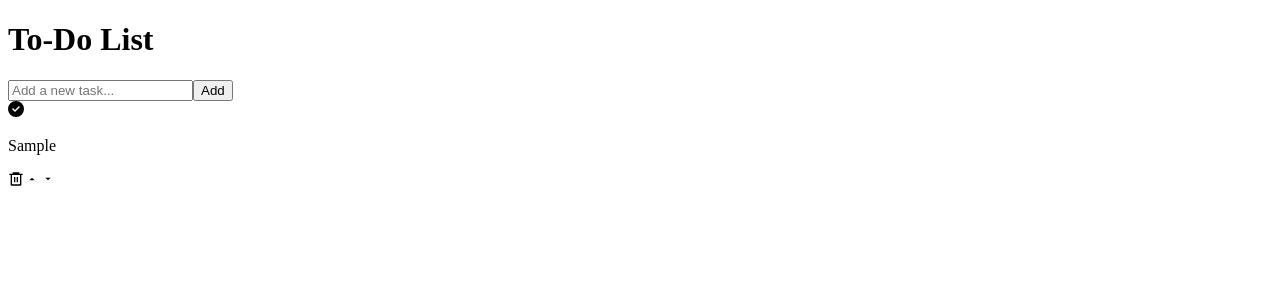
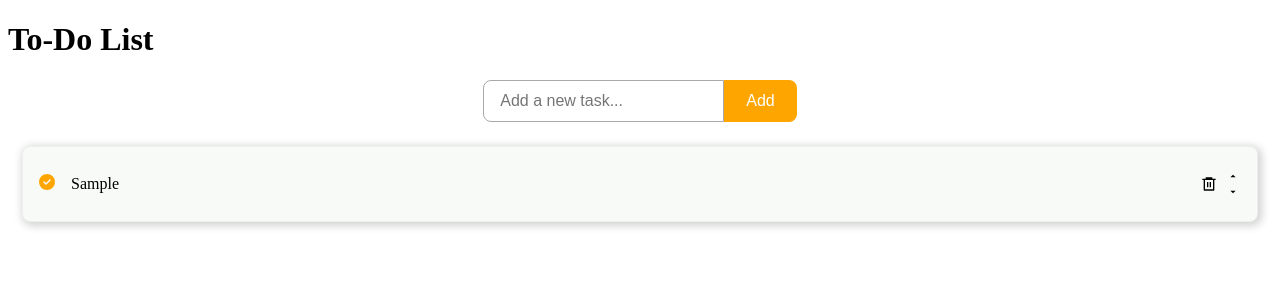
Before and after one commit to LenaM777/todo-app, a React (Vite) app: page / in a window 1280 px wide. Both pictures are taken after typing "Sample" into the empty fields and a click on the button "Add". Shown: the top 300 px of the page. Built offline with nearby package versions, Linux system fonts and the light colour scheme.

Commit message:
style: Add basic CSS for TodoForm and TodoItem

```diff
--- /dev/null
+++ b/src/assets/components/TodoForm/TodoForm.css
@@ -0,0 +1,31 @@
+.todo-form {
+    display: flex;
+    justify-content: center;
+    margin-bottom: 24px;
+  }
+
+  .todo-input {
+    padding: 10px 16px;
+    border: 1px solid darkgray;
+    border-radius: 8px 0 0 8px;
+    font-size: 1rem;
+  }
+
+  .todo-input:focus {
+    outline: none;
+    border: 1px solid orange;
+  }
+
+  .todo-button {
+    padding: 10px 20px;
+    background-color: orange;
+    color: white;
+    border: 2px solid orange;
+    border-radius: 0 8px 8px 0;
+    cursor: pointer;
+    font-size: 1rem;
+  }
+
+  .todo-button:hover {
+    cursor: pointer;
+  }
--- a/src/assets/components/TodoForm/TodoForm.jsx
+++ b/src/assets/components/TodoForm/TodoForm.jsx
@@ -1,4 +1,5 @@
 import React, { useState } from "react";
+import "./TodoForm.css";
 
 const TodoForm = ({ addTask }) => {
   const [userInput, setUserInput] = useState("");
@@ -14,14 +15,17 @@ const TodoForm = ({ addTask }) => {
   }
 
   return (
-    <form onSubmit={handleSubmit}>
+    <form className="todo-form" onSubmit={handleSubmit}>
       <input
+        className="todo-input"
         type="text"
         placeholder="Add a new task..."
         onChange={handleChange}
         value={userInput}
       />
-      <button type="submit">Add</button>
+      <button className="todo-button" type="submit">
+        Add
+      </button>
     </form>
   );
 };
--- /dev/null
+++ b/src/assets/components/TodoItem/TodoItem.css
@@ -0,0 +1,33 @@
+.todo-item {
+    display: flex;
+    align-items: center;
+    justify-content: space-between;
+    background-color: #f7faf6;
+    padding: 12px 16px;
+    margin: 14px;
+    border: 1px solid #eee;
+    border-radius: 8px;
+    box-shadow: 2px 2px 8px 2px lightgray;
+  }
+
+.todo-row {
+    display: flex;
+    align-items: center;
+    gap: 8px;
+  }
+
+.todo-check {
+    width: 24px;
+    color: orange;
+  }
+
+.row-buttons {
+    display: flex;
+    align-items: center;
+    gap: 8px;
+   }
+
+.move-buttons {
+    display: flex;
+    flex-direction: column;
+}
--- a/src/assets/components/TodoItem/TodoItem.jsx
+++ b/src/assets/components/TodoItem/TodoItem.jsx
@@ -1,4 +1,5 @@
 import React from "react";
+import "./TodoItem.css";
 import { FaCircleCheck } from "react-icons/fa6";
 import {
   RiDeleteBin6Line,
@@ -8,12 +9,20 @@ import {
 
 const TodoItem = ({ todo }) => {
   return (
-    <div>
-      <FaCircleCheck />
-      <p>{todo.task}</p>
-      <RiDeleteBin6Line />
-      <RiArrowDropUpFill />
-      <RiArrowDropDownFill />
+    <div className="todo-item">
+      <div className="todo-row">
+        <div className="todo-check">
+          <FaCircleCheck />
+        </div>
+        <p>{todo.task}</p>
+      </div>
+      <div className="row-buttons">
+        <RiDeleteBin6Line />
+        <div className="move-buttons">
+          <RiArrowDropUpFill />
+          <RiArrowDropDownFill />
+        </div>
+      </div>
     </div>
   );
 };
```
